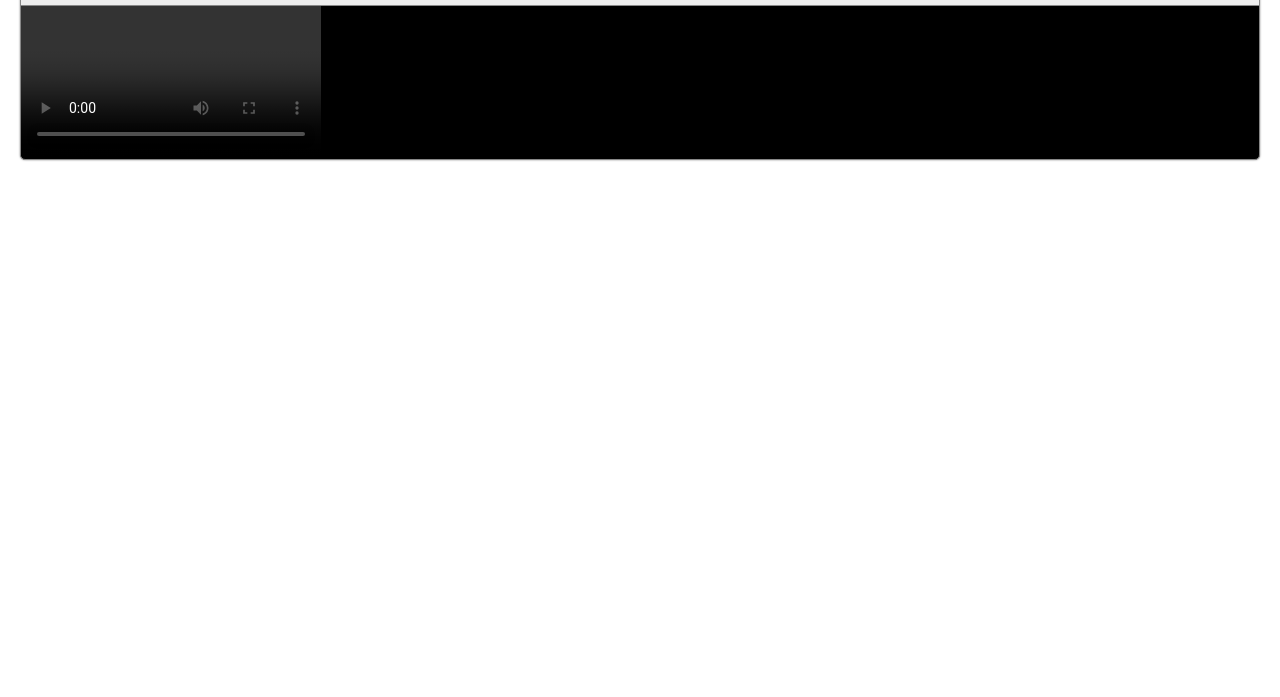
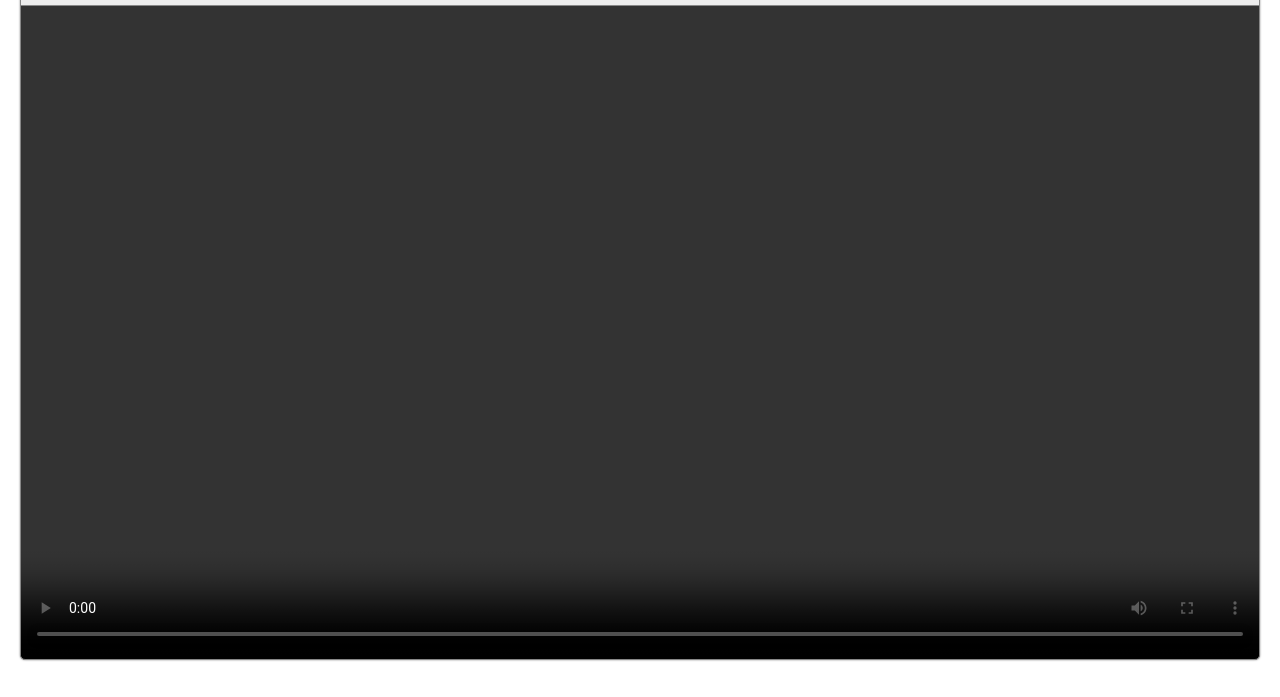
Before and after one commit to deflax/vod-rtmp, a Flask app: template frontend/app/templates/default/player.html.j2 in a window 1280 px wide. Shown: the part 103-800 px from the top of the page. Run offline with Flask 2, Linux system fonts and the light colour scheme; the template is opened without the code that fills it: most values are stand-ins (such as "Sample title", 1, 10 or a date in 2020); parts of the project's set-up code (start-up, migrations or seed data) failed here and were passed over; some libraries are stand-ins or nearby versions.

Commit message:
rename video to player to match css

```diff
--- a/frontend/app/templates/default/player.html.j2
+++ b/frontend/app/templates/default/player.html.j2
@@ -15,11 +15,11 @@
 
 <div id="videocontainer">
     <h1>{{ stream }}</h1>
-    <video id="video" controls>
+    <video height="1080" id="player" controls>
     </video>
 </div>
 <script>
-  var video = document.getElementById('video');
+  var video = document.getElementById('player');
   if (Hls.isSupported()) {
     var hls = new Hls({
       debug: true,
```
